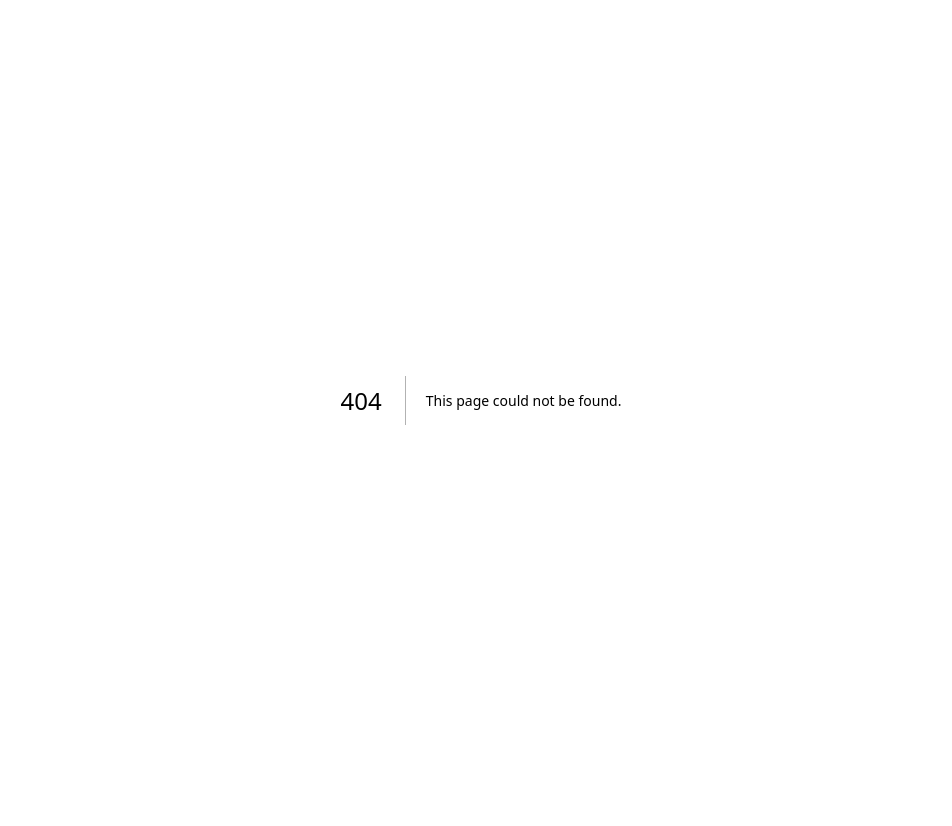
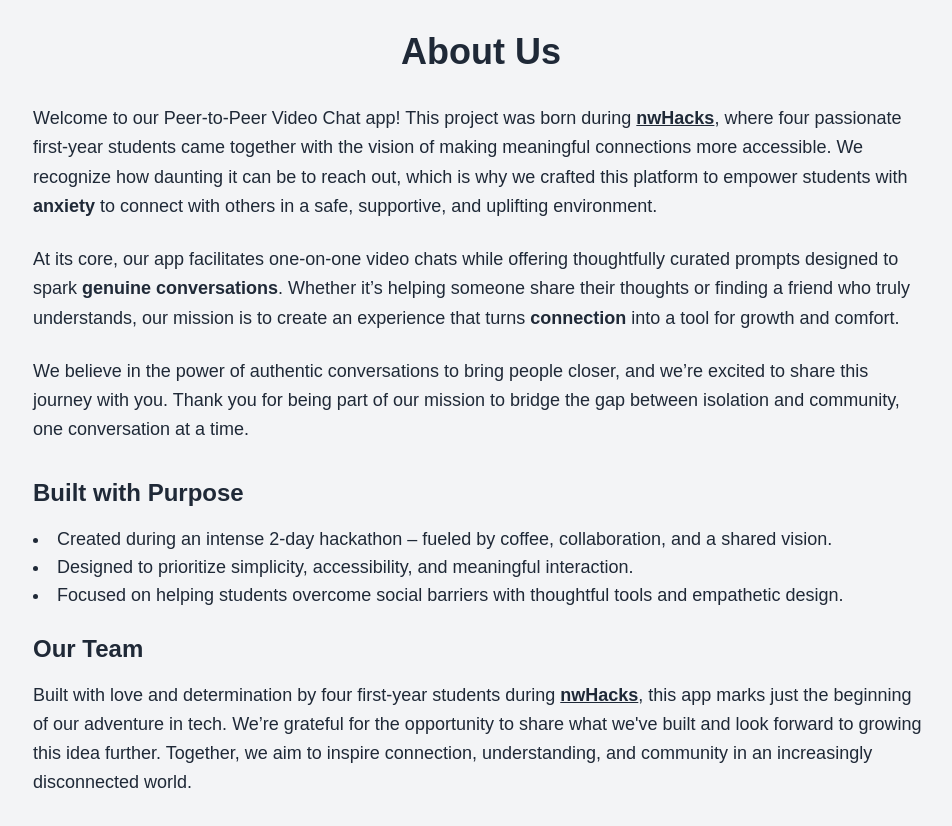
Before and after one commit to gonsis10/Student-Connect, a Next.js app: page /about in a window 1280 px wide. Before the commit this address had no page. Shown: the top 826 px of the page, without its empty margins (159-1111 px from the left). Before the commit the page ends 800 px from the top, so only its background shows below. Built offline with nearby package versions, Linux system fonts and the light colour scheme.

Commit message:
about page skeleton

```diff
--- /dev/null
+++ b/src/app/about/page.tsx
@@ -0,0 +1,59 @@
+import React from "react";
+
+const AboutPage: React.FC = () => {
+    return (
+        <div className="min-h-screen bg-gray-100 text-gray-800 p-8">
+            <div className="max-w-4xl mx-auto">
+                <h1 className="text-4xl font-bold text-center mb-8">About Us</h1>
+                <p className="text-lg leading-relaxed mb-6">
+                    Welcome to our Peer-to-Peer Video Chat app! This project was born during <a
+                    href="https://nwhacks.io"
+                    target="_blank"
+                    rel="noopener noreferrer"
+                    className="hover:text-blue-500"
+                ><u><strong>nwHacks</strong></u></a>
+                    ,
+                    where four passionate first-year students came together with the vision of making meaningful
+                    connections more accessible. We recognize how daunting it can be to reach out, which is why we
+                    crafted this platform to empower students with <strong>anxiety</strong> to connect with others in a
+                    safe, supportive, and uplifting environment.
+                </p>
+                <p className="text-lg leading-relaxed mb-6">
+                    At its core, our app facilitates one-on-one video chats while offering thoughtfully curated prompts
+                    designed to spark <strong>genuine conversations</strong>. Whether it’s helping someone share their
+                    thoughts or finding a friend who truly understands, our mission is to create an experience that
+                    turns <strong>connection</strong> into a tool for growth and comfort.
+                </p>
+                <p className="text-lg leading-relaxed mb-8">
+                    We believe in the power of authentic conversations to bring people closer, and we’re excited to
+                    share this journey with you. Thank you for being part of our mission to bridge the gap between
+                    isolation and community, one conversation at a time.
+                </p>
+                <h2 className="text-2xl font-semibold mb-4">Built with Purpose</h2>
+                <ul className="list-disc list-inside text-lg mb-6">
+                    <li>Created during an intense 2-day hackathon – fueled by coffee, collaboration, and a shared
+                        vision.
+                    </li>
+                    <li>Designed to prioritize simplicity, accessibility, and meaningful interaction.</li>
+                    <li>Focused on helping students overcome social barriers with thoughtful tools and empathetic
+                        design.
+                    </li>
+                </ul>
+                <h2 className="text-2xl font-semibold mb-4">Our Team</h2>
+                <p className="text-lg leading-relaxed">
+                    Built with love and determination by four first-year students during <a
+                    href="https://nwhacks.io"
+                    target="_blank"
+                    rel="noopener noreferrer"
+                    className="hover:text-blue-500"
+                ><u><strong>nwHacks</strong></u></a>, this
+                    app marks just the beginning of our adventure in tech. We’re grateful for the opportunity to share
+                    what we&#39;ve built and look forward to growing this idea further. Together, we aim to inspire
+                    connection, understanding, and community in an increasingly disconnected world.
+                </p>
+            </div>
+        </div>
+    );
+};
+
+export default AboutPage;
--- a/src/app/landing/page.tsx
+++ b/src/app/landing/page.tsx
@@ -1,7 +1,7 @@
 'use client';
 
 import { Button } from "@/components/ui/button";
-import { ArrowRight, Users, BookOpen, Lightbulb, Github, Linkedin, Twitter } from "lucide-react";
+import { ArrowRight, Users, BookOpen, Lightbulb, Github } from "lucide-react";
 import Navbar from "@/components/ui/Navbar";
 import React from "react";
 import Link from "next/link";
@@ -25,9 +25,11 @@
 							        <ArrowRight className="ml-2 h-5 w-5" />
 							    </Button>
 							</Link>
-							<Button variant="outline" size="lg" className="text-purple-600 border-purple-600 hover:bg-purple-100">
-								Learn More
-							</Button>
+							<Link href="/about">
+								<Button variant="outline" size="lg" className="text-purple-600 border-purple-600 hover:bg-purple-100">
+									Learn More
+								</Button>
+							</Link>
 						</div>
 					</div>
 				</section>
```
